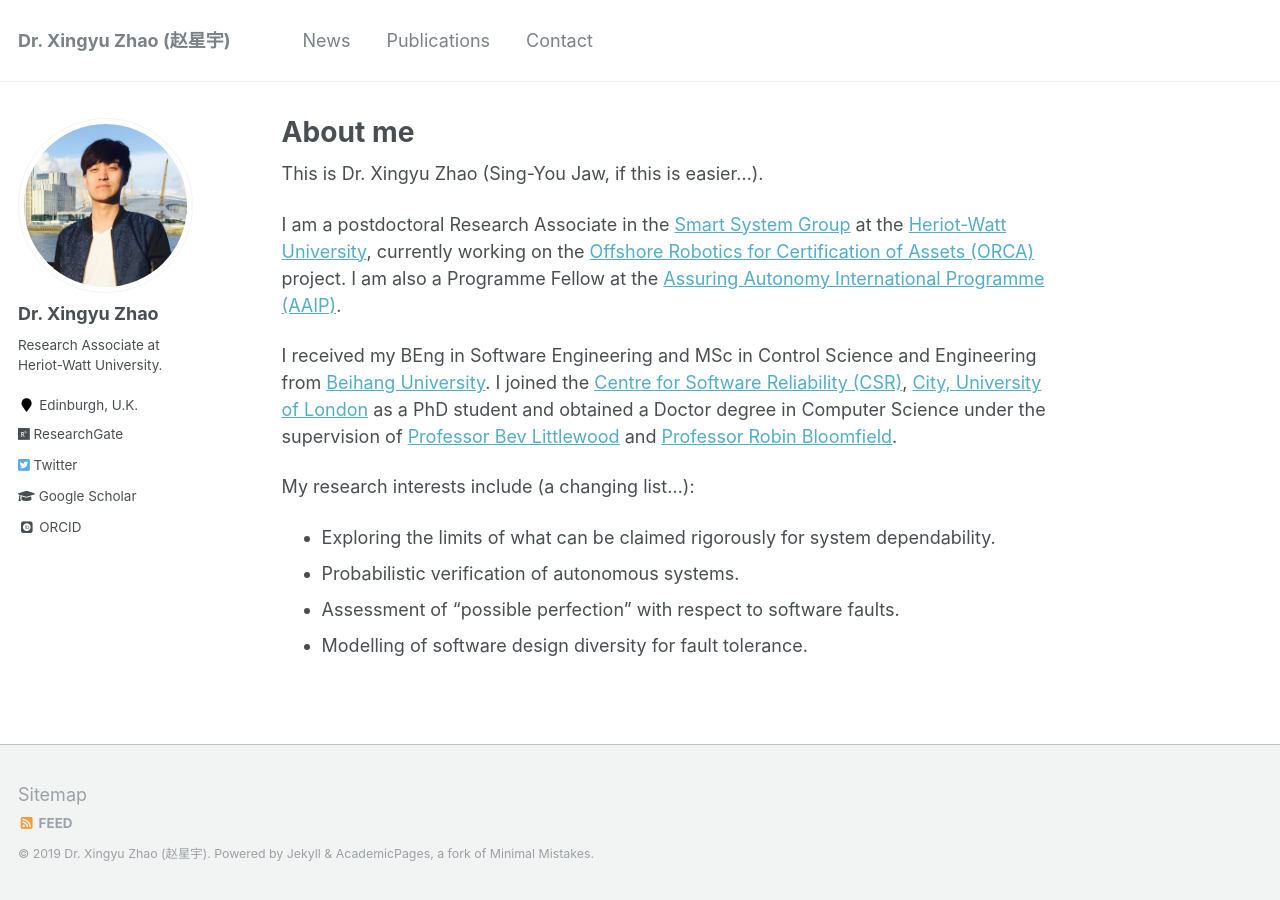
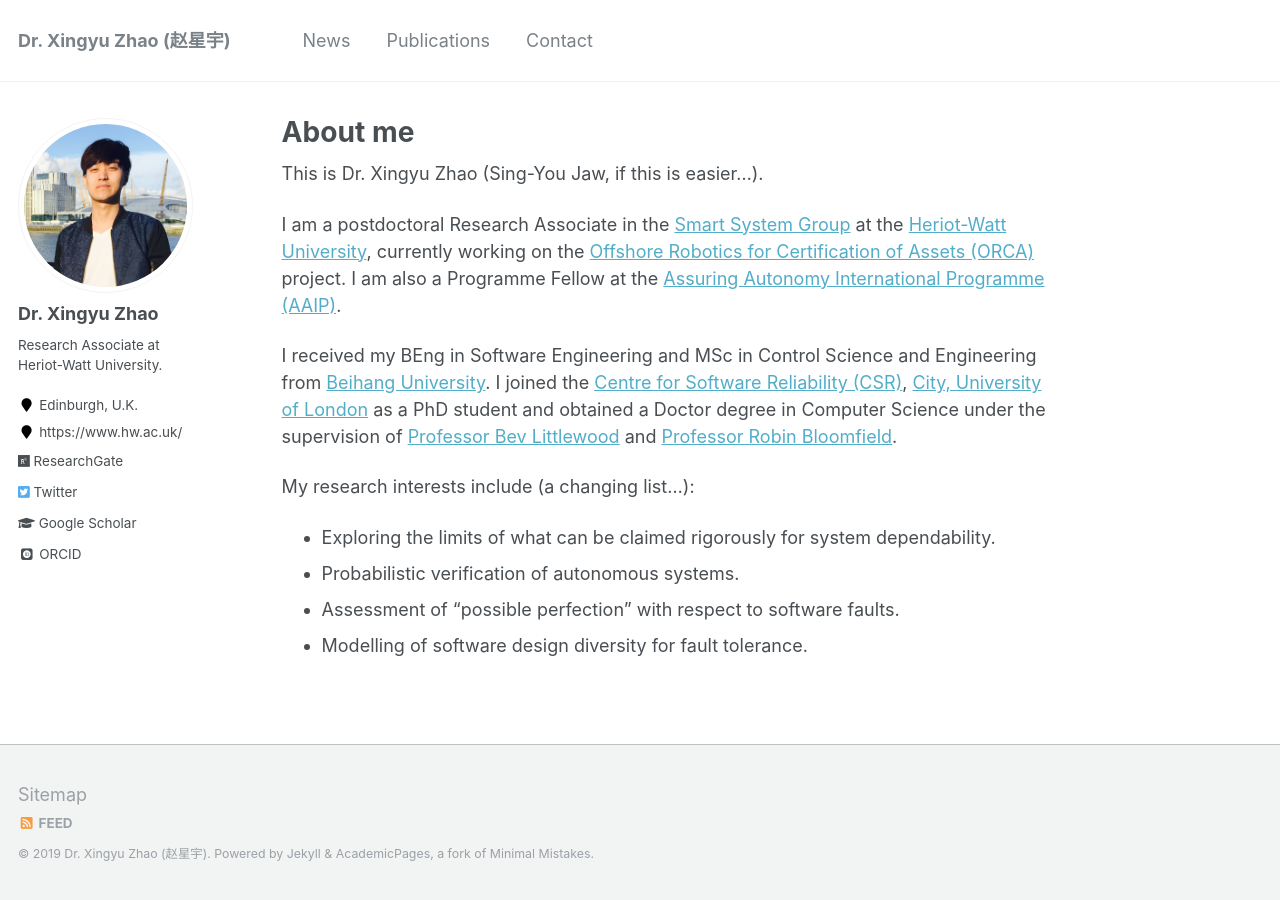
Before and after one commit to x-y-zhao/x-y-zhao.github.io, a Jekyll site: the page built from _pages/about.md, in a window 1280 px wide. Built offline with Jekyll 4.4.1, drawn with Linux system fonts in a browser that asks for light colours; some web fonts are replaced; some of the changed lines change nothing that is shown.

Commit message:
Update _config.yml

```diff
--- a/_config.yml
+++ b/_config.yml
@@ -84,7 +84,7 @@ author:
   avatar           : "profile.png"
   bio              : "Research Associate at Heriot-Watt University."
   location         : "Edinburgh, U.K."
-  employer         :
+  employer         : "https://www.hw.ac.uk/"
   pubmed           : #"https://www.ncbi.nlm.nih.gov/pubmed/?term=john+snow"
   googlescholar    : "https://scholar.google.com/citations?user=SzEBdA8AAAAJ&hl=en"
   email            :
```
